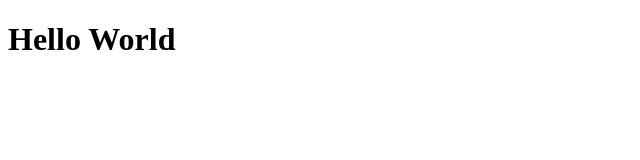
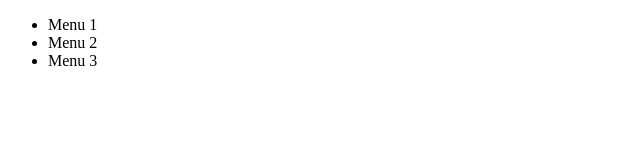
Before and after one commit to willknight-wt/willknight-wt.github.io, a plain HTML site: page index.html in a window 1280 px wide. Shown: the whole page, without its empty margins (0-640 px from the left). Drawn offline with Linux system fonts and the light colour scheme.

Commit message:
Updated Menu

```diff
--- a/index.html
+++ b/index.html
@@ -14,7 +14,14 @@
     </header>
 
     <main>
-        <h1>Hello World</h1>
+        <nav>
+            <ul class="menu-items">
+                <li>Menu 1</li>
+                <li>Menu 2</li>
+                <li>Menu 3</li>
+
+            </ul>
+        </nav>
     </main>
 </body>
 </html>
```
